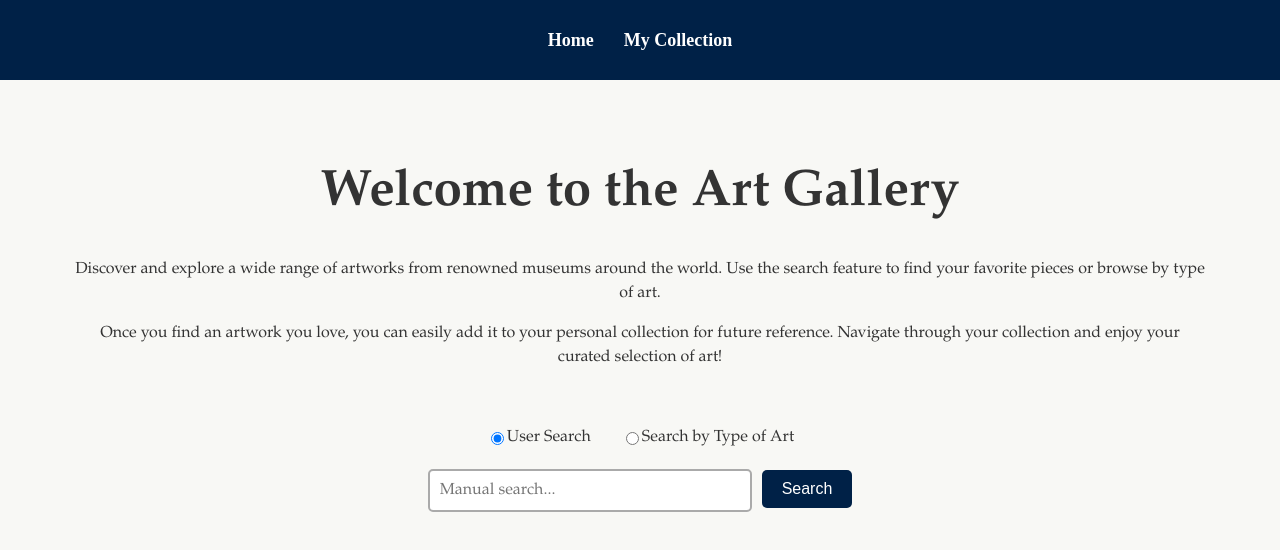
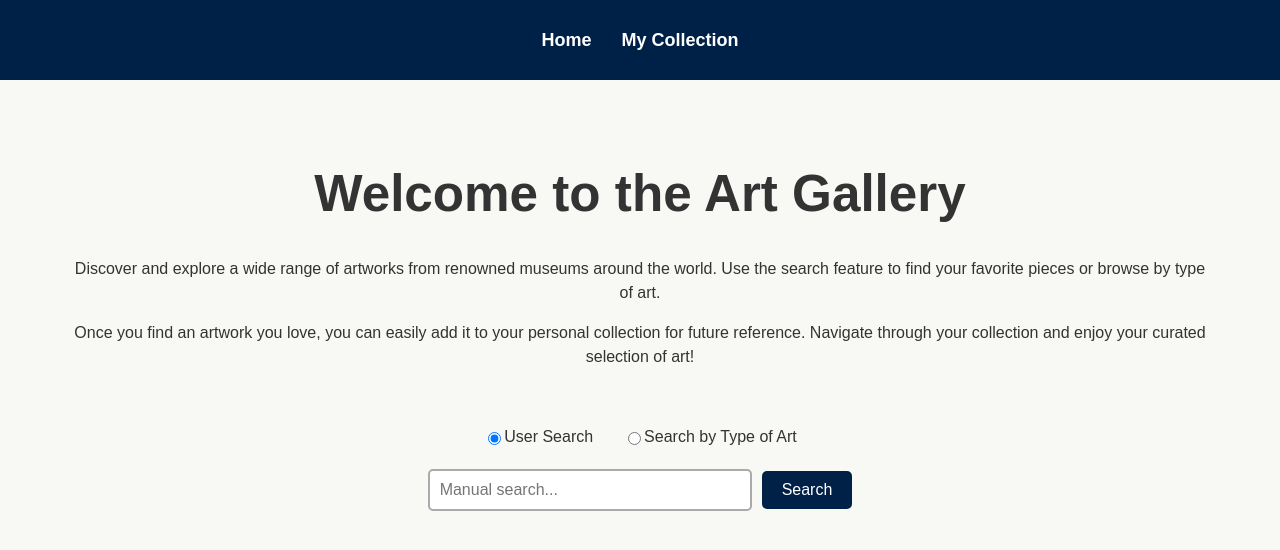
Before and after one commit to ndanner22/art-curator, a React (Vite) app: page / in a window 1280 px wide. Shown: the top 550 px of the page. Built offline with nearby package versions, Linux system fonts and the light colour scheme.

Commit message:
Change font across site to Arial sans-serif

```diff
--- a/src/App.css
+++ b/src/App.css
@@ -8,7 +8,7 @@
 body {
   background-color: #f8f8f5;
   color: #333;
-  font-family: "Garamond", serif;
+  font-family: "Arial", sans-serif;
   margin: 0;
   padding: 0;
   padding-top: 60px; /* Add space for fixed navbar */
@@ -172,7 +172,7 @@ body {
 
 .nav-link {
   color: #f4f4f4;
-  font-family: "Playfair Display", serif;
+  font-family: "Arial", sans-serif;
   margin: 0 15px;
   text-decoration: none;
   font-size: 18px;
@@ -195,7 +195,7 @@ body {
 .radio-label {
   display: flex;
   align-items: center;
-  font-family: "Garamond", serif;
+  font-family: "Arial", sans-serif;
   color: #333;
   cursor: pointer;
 }
@@ -207,7 +207,7 @@ select {
   border: 2px solid #aaa;
   border-radius: 5px;
   font-size: 16px;
-  font-family: "Garamond", serif;
+  font-family: "Arial", sans-serif;
   margin-right: 10px;
 }
 
```
